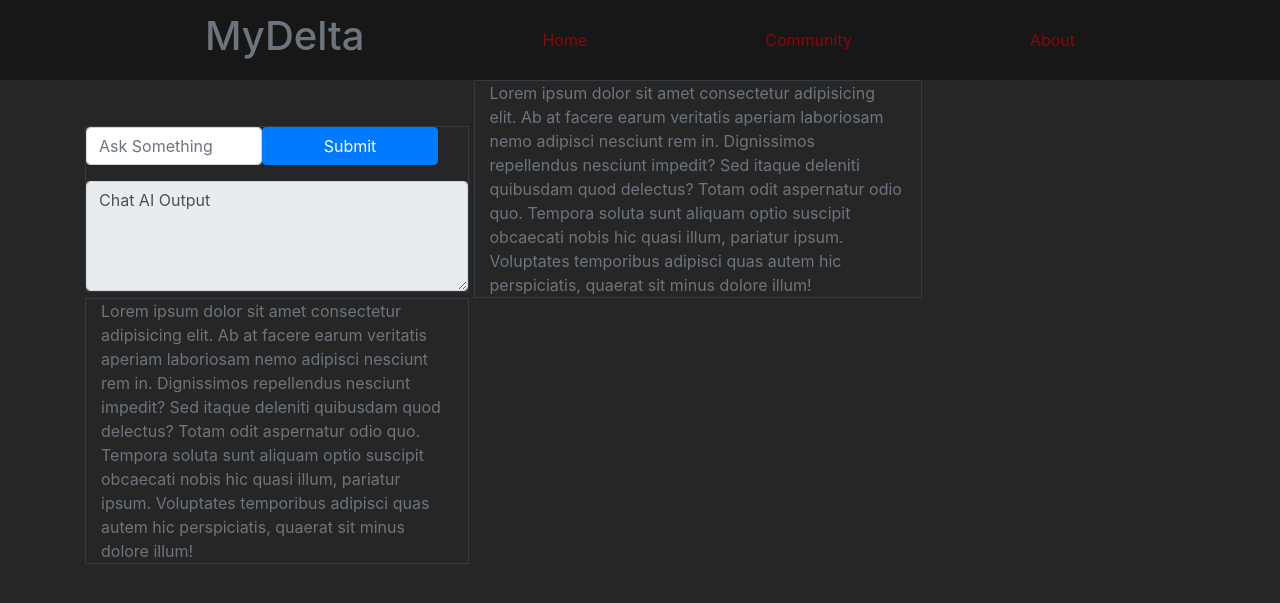
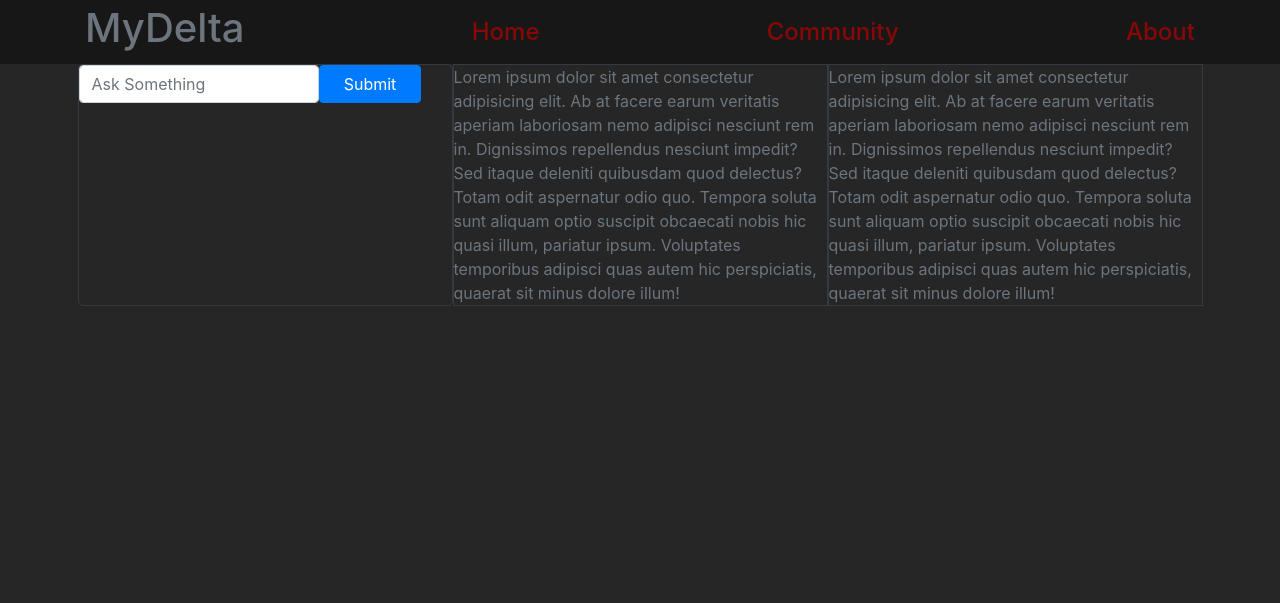
Before and after one commit to bahaaaldin214/hackathon23, a Flask app: page / in a window 1280 px wide. Shown: the top 603 px of the page. Run offline with Flask 3, Linux system fonts and the light colour scheme.

Commit message:
anothe rcommit

```diff
--- a/static/main.css
+++ b/static/main.css
@@ -1,55 +1,43 @@
-body{
+body {
     background-color: #262626;
+    font-size: 16px; /* Set a base font size */
 }
-#webNav{
+
+#webNav {
     background-color: #171717;
+    max-width: 100%; /* Full width for navigation bar */
 }
-#webNavDiv{
-    max-width: 900px;
+
+a.link {
+    font-weight: 500;
+    font-size: 1.5rem;
+    color: #880808;
 }
-a.link{
-    font-weight: 500px;
-    font-size: 3e;
-    color: #880808
+
+a.link:hover {
+    font-weight: 800;
+    font-size: 2rem;
+    color: #b61212;
 }
-a.link:hover{
-    font-weight: 800px;
-    font-size: 4e;
-    color: #b61212
+
+#chat {
+    border-radius: 5px;
+    width: 100%; /* Full width for chat container */
 }
-#chat{
-    border-radius: 5;
-}
-@media (min-width: 900px){
-    #chat{
-        width:30vw;
-    }
-    #visual{
-        width:35vw;
-    }
-    #workout{
-        width:30vw;
-    }
-    div.subcontainer{
-        border-width:10px;
-        width: 100px;
+
+@media (min-width: 900px) {
+    #chat, .subcontainer {
+        width: 30%;
     }
 }
-@media (min-width: 12012px){
-    #chat{
-        width:30vw;
+
+@media (min-width: 1200px) {
+    #chatinput {
+        width: 70%; /* Adjust as needed */
+        max-width: 100%; /* Max width relative to parent container */
     }
-    #visual{
-        width:35vw;
-    }
-    #workout{
-        width:30vw;
-    }
-    #chatinput{
-        width: 220px;
-        max-width: 200px;
-    }
-    #chatsubmit{
-        width: 60px;
+
+    #chatsubmit {
+        width: 30%; /* Adjust as needed */
     }
 }
--- a/static/main.js
+++ b/static/main.js
@@ -1,6 +1,7 @@
 import {getJson, setHomeURL, postData, getServerJson} from "./modules/getData.js";
 
 import User from "./modules/user.js"
+console.log("js loaded")
 function randomID(){
     return Math.ceil(Math.random()*1000000) // get a random number betweeen 1 and 1 million
 }
@@ -19,16 +20,19 @@ window.onload = function(){
 
     const [askAI, textBox, chatinput] = selector("form", "#chatoutputarea", "#chatinput");
 
-    askAI.onsubmit = function(){
+    askAI.onsubmit = function(e){
+        e.preventDefault()
+        span = document.createTextNode()
+        span.innerText = "\n" + chatinput.value;
+        textBox.appendChild(span)
 
         return false
     }
 
-    askAI.addEventListener("submit", function(e){
-        console.log(textBox)
-        textBox.appendChild(document.createTextNode("\n" + chatinput.value))
+    // askAI.addEventListener("submit", function(e){
+    //     console.log(textBox)
 
-    })
+    // })
 
 
 }
--- a/templates/index.html
+++ b/templates/index.html
@@ -1,71 +1,46 @@
 <!DOCTYPE html>
 <html lang="en">
-
 <head>
     <meta charset="UTF-8">
     <meta name="viewport" content="width=device-width, initial-scale=1.0">
     <title>MyDelta</title>
-    <!-- Bootstrap Import, include own scripts AFTER importing bootstrap-->
-    <link rel="stylesheet" href="https://cdn.jsdelivr.net/npm/bootstrap@4.5.3/dist/css/bootstrap.min.css"
-        integrity="sha384-TX8t27EcRE3e/ihU7zmQxVncDAy5uIKz4rEkgIXeMed4M0jlfIDPvg6uqKI2xXr2" crossorigin="anonymous">
-    <!-- Jquery, needed by Bootstrap JS-->
-    <script src="https://code.jquery.com/jquery-3.5.1.slim.min.js"
-        integrity="sha384-DfXdz2htPH0lsSSs5nCTpuj/zy4C+OGpamoFVy38MVBnE+IbbVYUew+OrCXaRkfj"
-        crossorigin="anonymous"></script>
-    <script src="https://cdn.jsdelivr.net/npm/popper.js@1.16.1/dist/umd/popper.min.js"
-        integrity="sha384-9/reFTGAW83EW2RDu2S0VKaIzap3H66lZH81PoYlFhbGU+6BZp6G7niu735Sk7lN"
-        crossorigin="anonymous"></script>
-    <script src="https://cdn.jsdelivr.net/npm/bootstrap@4.5.3/dist/js/bootstrap.min.js"
-        integrity="sha384-w1Q4orYjBQndcko6MimVbzY0tgp4pWB4lZ7lr30WKz0vr/aWKhXdBNmNb5D92v7s"
-        crossorigin="anonymous"></script>
-    <!-- Bootstrap JS-->
-    <script src="https://cdn.jsdelivr.net/npm/bootstrap@4.5.3/dist/js/bootstrap.bundle.min.js"
-        integrity="sha384-ho+j7jyWK8fNQe+A12Hb8AhRq26LrZ/JpcUGGOn+Y7RsweNrtN/tE3MoK7ZeZDyx"
-        crossorigin="anonymous"></script>
-    <!-- Our stylesheets and scripts-->
+    <link rel="stylesheet" href="https://cdn.jsdelivr.net/npm/bootstrap@4.5.3/dist/css/bootstrap.min.css">
     <link rel="stylesheet" href="/static/main.css">
-    <script src="/static/main.js" type="module" charset="utf-8"></script>
+    <script type="module" src="/static/main.js"></script>
 </head>
-
 <body>
-
-    <nav id="webNav" class="site-header py-1 pull-left">
-        <div id="webNavDiv"
-            class="container d-flex flex-column flex-md-row justify-content-between align-items-center text-secondary">
-            <h1 id="heading" class="py-2">MyDelta</h1>
-            <a class="link py-2 d-none d-md-inline-block" href="#">Home</a>
-            <a class="link py-2 d-none d-md-inline-block" href="#">Community</a>
-            <a class="link py-2 d-none d-md-inline-block" href="#">About</a>
+    <nav id="webNav" class="site-header py-1">
+        <div class="container d-flex justify-content-between align-items-center text-secondary">
+            <h1 id="heading">MyDelta</h1>
+            <a class="link" href="#">Home</a>
+            <a class="link" href="#">Community</a>
+            <a class="link" href="#">About</a>
         </div>
     </nav>
-    <div>
-
-    </div>
-    <div class="container flex flex-column flex-md-row justify-content-center justify-content-between text-secondary flex-wrap container-fluid">
-        <div id="chat" class = "subcontainer d-md-inline-block border border-dark">
-            <form id = "chatform">
+    <div class="container-fluid text-secondary d-flex flex-wrap justify-content-center">
+        <div id="chat" class="subcontainer border border-dark">
+            <form id="chatform">
                 <div class="form-group row container-fluid">
-                    <input type="text" class="form-control col-lg" id="chatinput" placeholder="Ask Something">
-                    <button id = "chatsubmit" type="submit" class="btn btn-primary col-sm">Submit</button>
+                    <input type="text" class="form-control" id="chatinput" placeholder="Ask Something">
+                    <button id="chatsubmit" type="submit" class="btn btn-primary">Submit</button>
                 </div>
             </form>
-            <div id = "chatoutput">
-            <textarea id = "chatoutputarea" rows="4" class = "form-control" readonly>Chat AI Output</textarea>
+            <div id="chatoutput">
+                <div id="chatoutputarea" contenteditable="true"></div>
             </div>
         </div>
-        <div id="visual" class = "subcontainer d-md-inline-block border border-dark container-fluid">
+        <div class="subcontainer border border-dark">
             <div>
                 Lorem ipsum dolor sit amet consectetur adipisicing elit. Ab at facere earum veritatis aperiam laboriosam nemo adipisci nesciunt rem in. Dignissimos repellendus nesciunt impedit? Sed itaque deleniti quibusdam quod delectus?
                 Totam odit aspernatur odio quo. Tempora soluta sunt aliquam optio suscipit obcaecati nobis hic quasi illum, pariatur ipsum. Voluptates temporibus adipisci quas autem hic perspiciatis, quaerat sit minus dolore illum!
             </div>
         </div>
-        <div id="workout" class = "subcontainer d-md-inline-block border border-dark container-fluid">
+        <div class="subcontainer border border-dark">
             <div>
                 Lorem ipsum dolor sit amet consectetur adipisicing elit. Ab at facere earum veritatis aperiam laboriosam nemo adipisci nesciunt rem in. Dignissimos repellendus nesciunt impedit? Sed itaque deleniti quibusdam quod delectus?
                 Totam odit aspernatur odio quo. Tempora soluta sunt aliquam optio suscipit obcaecati nobis hic quasi illum, pariatur ipsum. Voluptates temporibus adipisci quas autem hic perspiciatis, quaerat sit minus dolore illum!
             </div>
         </div>
-
+    </div>
 </body>
-
 </html>
```
